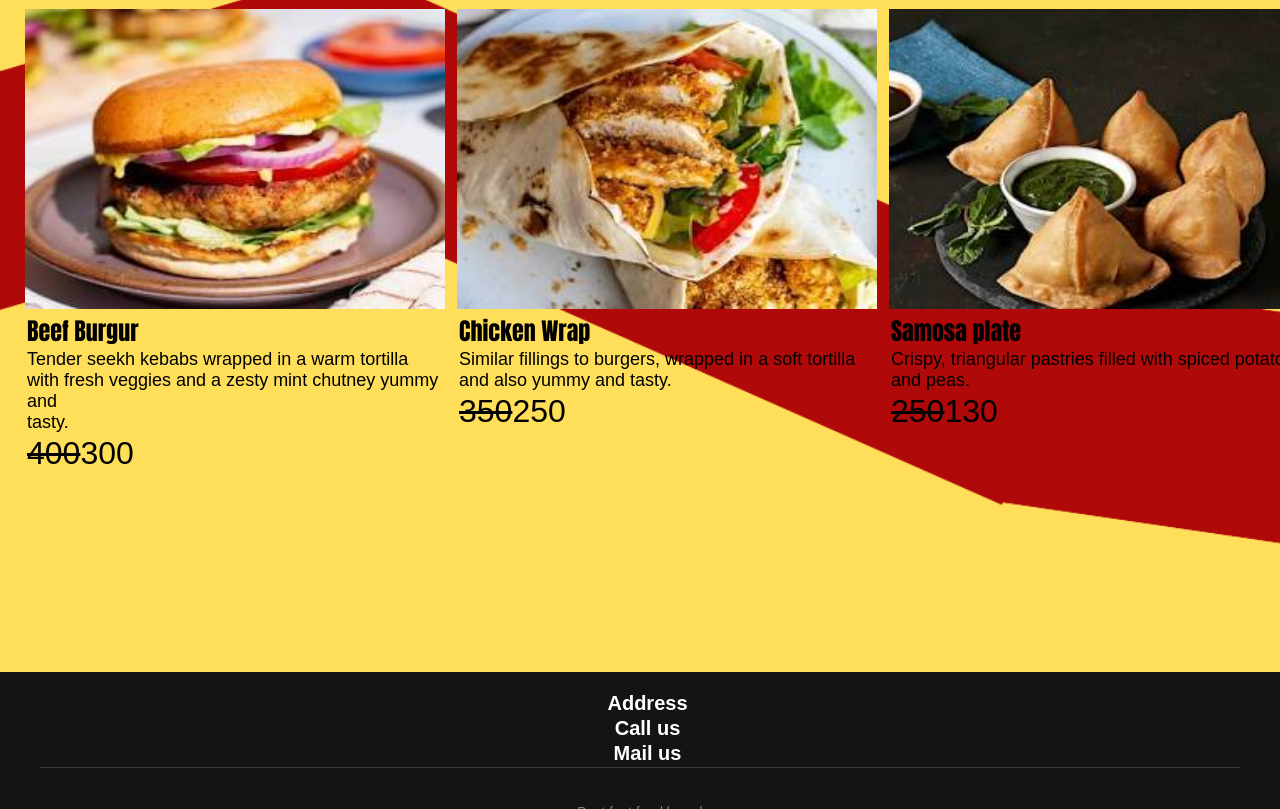
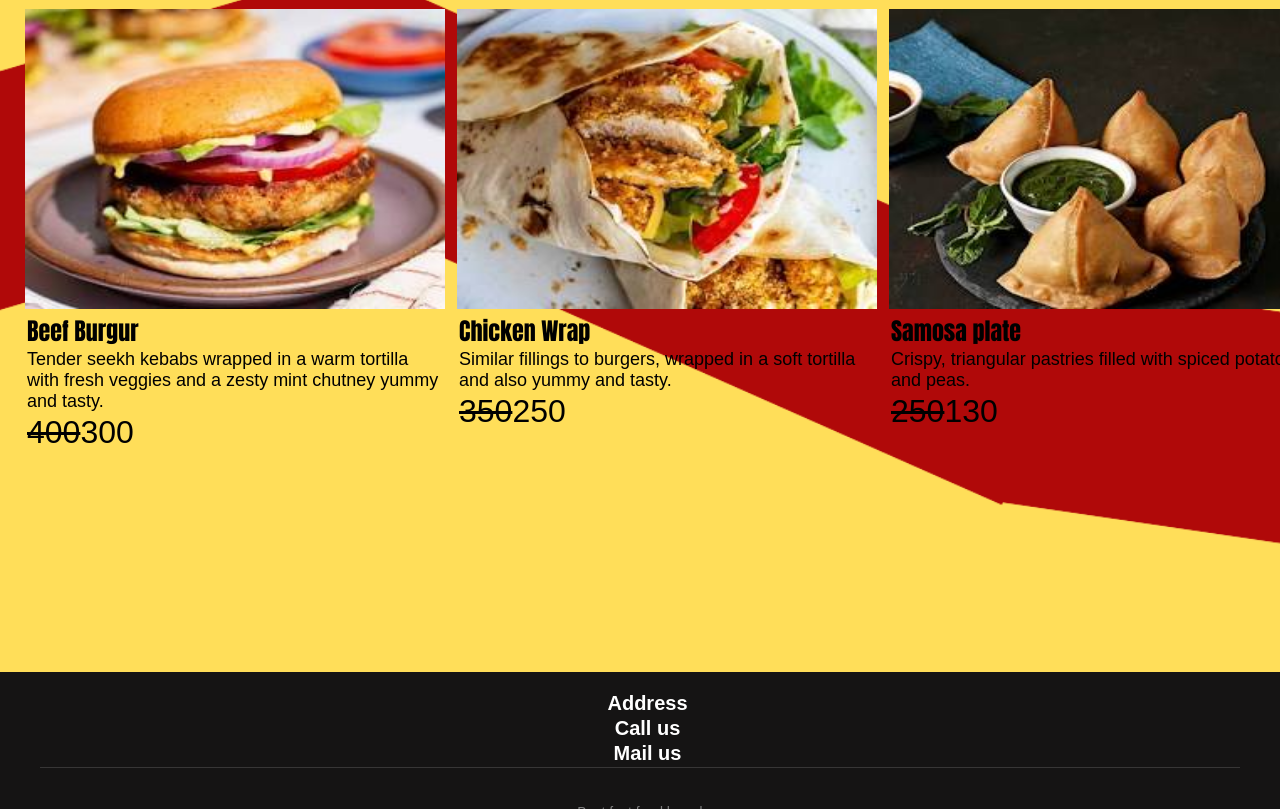
Before and after one commit to HasanTheProPlayer/munchy-food, a plain HTML site: page foodmenu.html in a window 1280 px wide. Shown: the part 2143-2952 px from the top of the page. Drawn offline with Linux system fonts and the light colour scheme.

Commit message:
modified

```diff
--- a/foodmenu.html
+++ b/foodmenu.html
@@ -111,13 +111,13 @@
                     <div style="display: flex;flex-direction: column;">
                         <a style="text-decoration: none"href="image11menu.html"><img src="images/images (12).jpeg" alt="" height="300" width="420">
                             <p style="font-size: x-large;color: black;margin-left: 2px;font-family: Impact, Haettenschweiler, 'Arial Narrow Bold', sans-serif;">Beef Burgur</p>
-                            <p style="font-size: large;color: black;margin-left: 2px;">  Tender seekh kebabs wrapped in a warm tortilla with fresh veggies and a zesty mint chutney yummy and <br> tasty.</p>
+                            <p style="font-size: large;color: black;margin-left: 2px;">  Tender seekh kebabs wrapped in a warm tortilla <br> with fresh veggies and a zesty mint chutney yummy and tasty.</p>
                             <p style="font-size: xx-large;color: black;margin-left: 2px;margin-top: 2px;"><del>400</del>300</p></a>
                     </div>
                     <div style="display: flex;flex-direction: column;">
                         <a style="text-decoration: none"href="imagemenu12.html"> <img src="images/images (13).jpeg" alt="" height="300" width="420">
                             <p style="font-size: x-large;color: black;margin-left: 2px;font-family: Impact, Haettenschweiler, 'Arial Narrow Bold', sans-serif;">Chicken Wrap</p>
-                            <p style="font-size: large;color: black;margin-left: 2px;"> Similar fillings to burgers, wrapped in a soft tortilla and also yummy and tasty.
+                            <p style="font-size: large;color: black;margin-left: 2px;"> Similar fillings to burgers, wrapped in a soft tortilla <br> and also yummy and tasty.
             </p>
                             <p style="font-size: xx-large;color: black;margin-left: 2px;margin-top: 2px;"><del>350</del>250</p></a>
                     </div>
```
